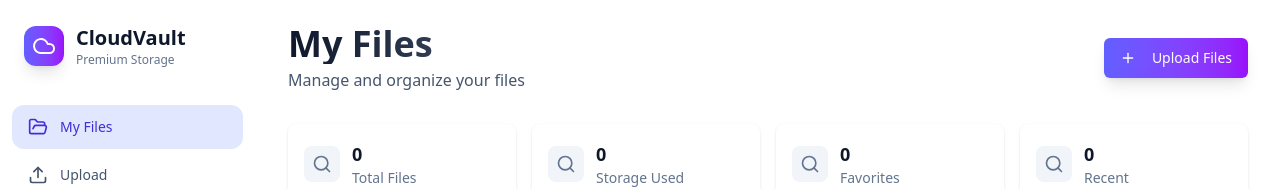
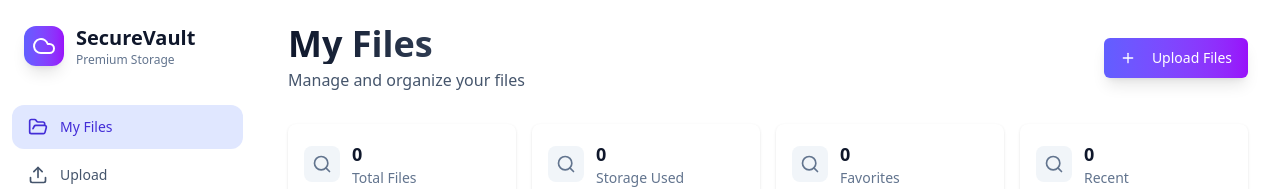
Before and after one commit to CharlesFrancis19/cloudvault, a Next.js app: page /dashboard in a window 1280 px wide. Shown: the top 189 px of the page. Built offline with nearby package versions, Linux system fonts and the light colour scheme.

Commit message:
upload-mobile-enhancment

```diff
--- a/src/components/SideBar.jsx
+++ b/src/components/SideBar.jsx
@@ -17,7 +17,7 @@ export default function Sidebar({ active = '', open = false, onClose = () => {}
       {/* Mobile Sidebar Drawer */}
       <div className={`fixed inset-y-0 left-0 z-40 w-64 bg-white shadow-lg transform transition-transform duration-300 ease-in-out md:hidden ${open ? 'translate-x-0' : '-translate-x-full'}`}>
         <div className="flex justify-between items-center p-4 border-b border-gray-200">
-          <h2 className="font-bold text-lg">CloudVault</h2>
+          <h2 className="font-bold text-lg">SecureVault</h2>
           <button onClick={onClose}><X className="w-5 h-5 text-gray-600" /></button>
         </div>
         <SidebarContent active={active} />
@@ -35,7 +35,7 @@ function SidebarContent({ active }) {
             <Cloud className="w-6 h-6 text-white" />
           </div>
           <div>
-            <h2 className="font-bold text-xl text-slate-900">CloudVault</h2>
+            <h2 className="font-bold text-xl text-slate-900">SecureVault</h2>
             <p className="text-xs text-slate-500">Premium Storage</p>
           </div>
         </div>
--- a/src/pages/analytics.js
+++ b/src/pages/analytics.js
@@ -28,7 +28,7 @@ export default function Analytics() {
   return (
     <>
       <Head>
-        <title>CloudVault | Analytics</title>
+        <title>SecureVault | Analytics</title>
         <meta name="viewport" content="width=device-width, initial-scale=1.0" />
       </Head>
       <div className="flex">
--- a/src/pages/dashboard.js
+++ b/src/pages/dashboard.js
@@ -10,7 +10,7 @@ export default function Dashboard() {
   return (
     <>
       <Head>
-        <title>CloudVault | Dashboard</title>
+        <title>SecureVault | Dashboard</title>
         <meta name="viewport" content="width=device-width, initial-scale=1.0" />
       </Head>
       <div className="flex">
--- a/src/pages/index.js
+++ b/src/pages/index.js
@@ -26,12 +26,12 @@ export default function Login() {
           <div className="relative group">
             <div className="absolute inset-0 bg-gradient-to-br from-slate-200 to-slate-300 rounded-full blur-xl opacity-30 group-hover:opacity-40 transition-opacity duration-300"></div>
             <span className="flex shrink-0 overflow-hidden rounded-full relative h-20 w-20 sm:h-24 sm:w-24 shadow-lg ring-4 ring-white/50 group-hover:shadow-xl transition-all duration-300">
-              <img className="aspect-square h-full w-full object-cover" alt="CloudVault logo" src="https://qtrypzzcjebvfcihiynt.supabase.co/storage/v1/object/public/base44-prod/public/36178ee92_logo.png" />
+              <img className="aspect-square h-full w-full object-cover" alt="SecureVault logo" src="https://qtrypzzcjebvfcihiynt.supabase.co/storage/v1/object/public/base44-prod/public/36178ee92_logo.png" />
             </span>
           </div>
 
           <div className="space-y-2 sm:space-y-3">
-            <h1 className="text-2xl sm:text-3xl font-bold text-slate-900 tracking-tight">Welcome to CloudVault</h1>
+            <h1 className="text-2xl sm:text-3xl font-bold text-slate-900 tracking-tight">Welcome to SecureVault</h1>
             <p className="text-slate-500 text-sm sm:text-base font-medium">Sign in to continue</p>
           </div>
 
--- a/src/pages/upload.js
+++ b/src/pages/upload.js
@@ -20,7 +20,7 @@ export default function Upload() {
   return (
     <>
       <Head>
-        <title>CloudVault | Upload</title>
+        <title>SecureVault | Upload</title>
         <meta name="viewport" content="width=device-width, initial-scale=1.0" />
       </Head>
       <div className="flex">
@@ -77,7 +77,7 @@ export default function Upload() {
                   </button>
                 </div>
 
-                <div className="grid grid-cols-1 sm:grid-cols-2 lg:grid-cols-4 gap-6 p-6">
+                <div className="grid grid-cols-2 sm:grid-cols-2 lg:grid-cols-4 gap-6 p-6">
                   {[{ label: "Images", icon: Image, desc: "PNG, JPG, GIF" }, { label: "Documents", icon: FileText, desc: "PDF, DOC, TXT" }, { label: "Videos", icon: Video, desc: "MP4, AVI, MOV" }, { label: "Audio", icon: Music, desc: "MP3, WAV, AAC" }].map(({ label, icon: Icon, desc }, i) => (
                     <div key={i} className="text-center">
                       <div className="w-12 h-12 mx-auto mb-3 bg-white rounded-lg flex items-center justify-center shadow-sm border border-slate-200">
```
